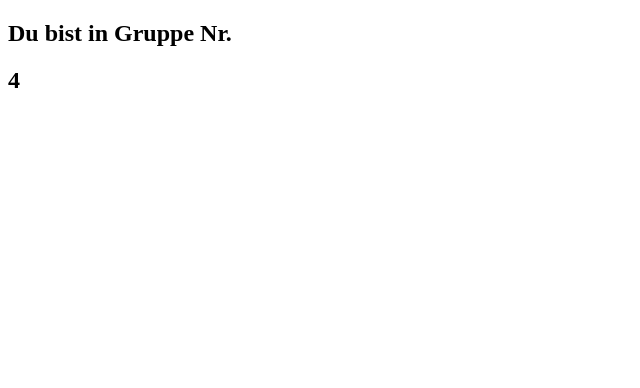
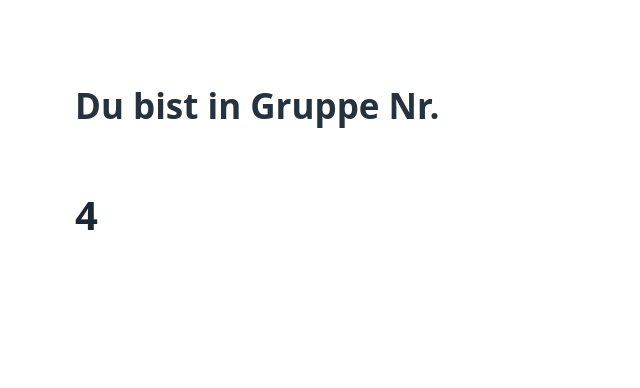
Before and after one commit to eBildungslabor/gruppenbildung, a plain HTML site: page index.html in a window 1280 px wide. Shown: the whole page, without its empty margins (0-640 px from the left). Drawn offline with nearby package versions, Linux system fonts and the light colour scheme.

Commit message:
Update index.html

```diff
--- a/index.html
+++ b/index.html
@@ -1,11 +1,21 @@
-<!DOCTYPE html>
-<html>
-<body>
+
+<!doctype html>
+<html lang="de">
+  <head>
+    <meta charset="utf-8">
+    <meta name="viewport" content="width=device-width, initial-scale=1">
+<link rel="stylesheet" href="https://unpkg.com/@picocss/pico@latest/css/pico.min.css">
+    <title>Gruppenbildung</title>
+  </head>
+  <body>
+    <main class="container">
+
 <h2>Du bist in Gruppe Nr.</h2>
-<h2 id="random_number"></h2>
+<h1 id="random_number"></h1>
 <script>
 var randomNumber = Math.floor(Math.random() * 4) + 1;
 document.getElementById("random_number").innerHTML = randomNumber;
 </script>
-</body>
+    </main>
+      </body>
 </html>
```
